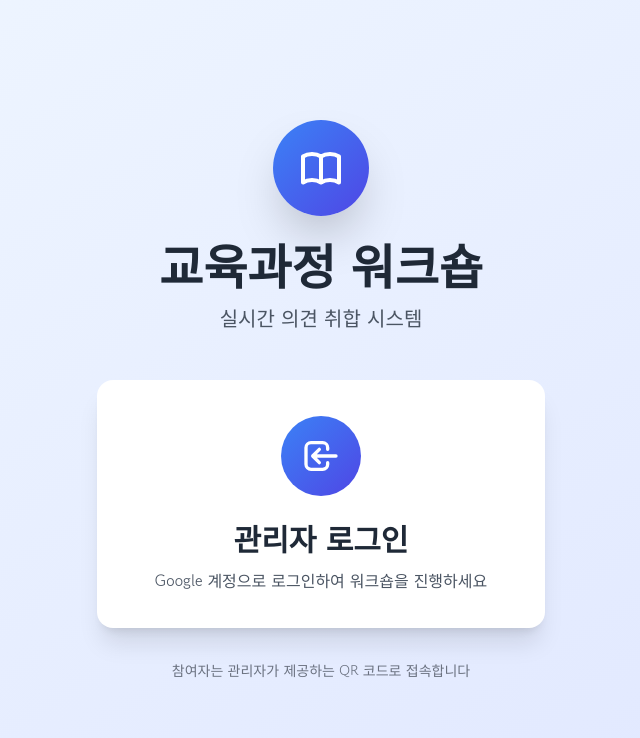
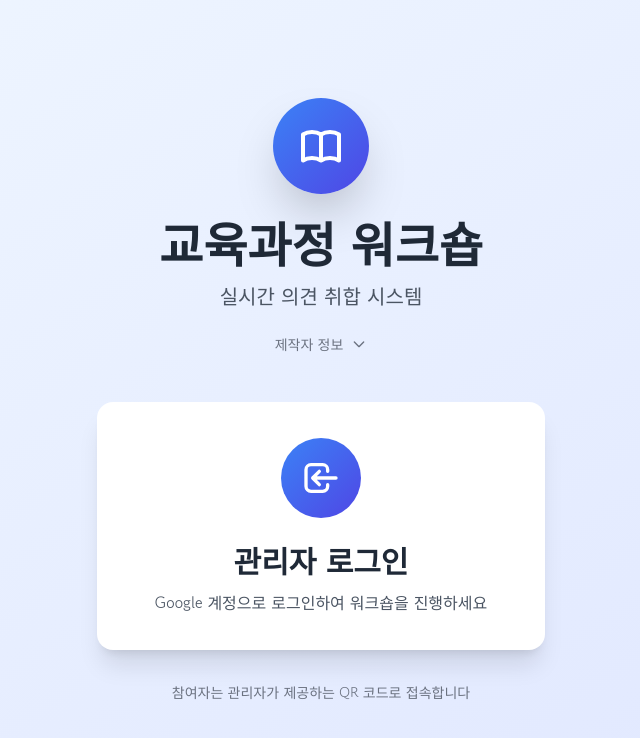
Before and after one commit to HRYoon0/cu_workshop, a Next.js app: page / in a window 1280 px wide. Shown: the top 738 px of the page, without its empty margins (319-959 px from the left). Built offline with nearby package versions, Linux system fonts and the light colour scheme.

Commit message:
메인 페이지에 접을 수 있는 제작자 정보 추가

```diff
--- a/app/page.tsx
+++ b/app/page.tsx
@@ -1,6 +1,11 @@
+'use client';
+
 import Link from 'next/link';
+import { useState } from 'react';
 
 export default function Home() {
+  const [isCreatorInfoOpen, setIsCreatorInfoOpen] = useState(false);
+
   return (
     <main className="min-h-screen bg-gradient-to-br from-blue-50 to-indigo-100 flex items-center justify-center p-4">
       <div className="max-w-md w-full">
@@ -16,6 +21,31 @@ export default function Home() {
           <p className="text-xl text-gray-600">
             실시간 의견 취합 시스템
           </p>
+
+          {/* 제작자 정보 */}
+          <div className="mt-6">
+            <button
+              onClick={() => setIsCreatorInfoOpen(!isCreatorInfoOpen)}
+              className="text-sm text-gray-500 hover:text-gray-700 transition-colors flex items-center justify-center mx-auto gap-2"
+            >
+              <span>제작자 정보</span>
+              <svg
+                className={`w-4 h-4 transition-transform ${isCreatorInfoOpen ? 'rotate-180' : ''}`}
+                fill="none"
+                stroke="currentColor"
+                viewBox="0 0 24 24"
+              >
+                <path strokeLinecap="round" strokeLinejoin="round" strokeWidth={2} d="M19 9l-7 7-7-7" />
+              </svg>
+            </button>
+
+            {isCreatorInfoOpen && (
+              <div className="mt-3 p-4 bg-white/50 rounded-lg text-sm text-gray-600">
+                <p className="font-semibold">제작자: 황산초 윤희류</p>
+                <p className="mt-1">이메일: tmdsh2000@naver.com</p>
+              </div>
+            )}
+          </div>
         </div>
 
         {/* 관리자 로그인 버튼 */}
```
